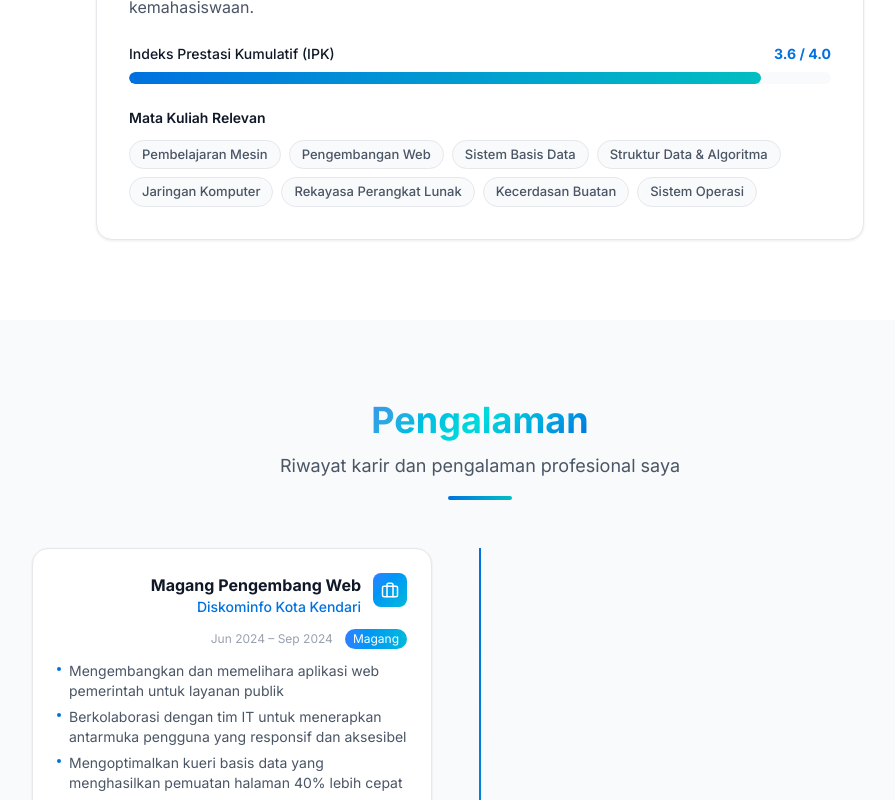
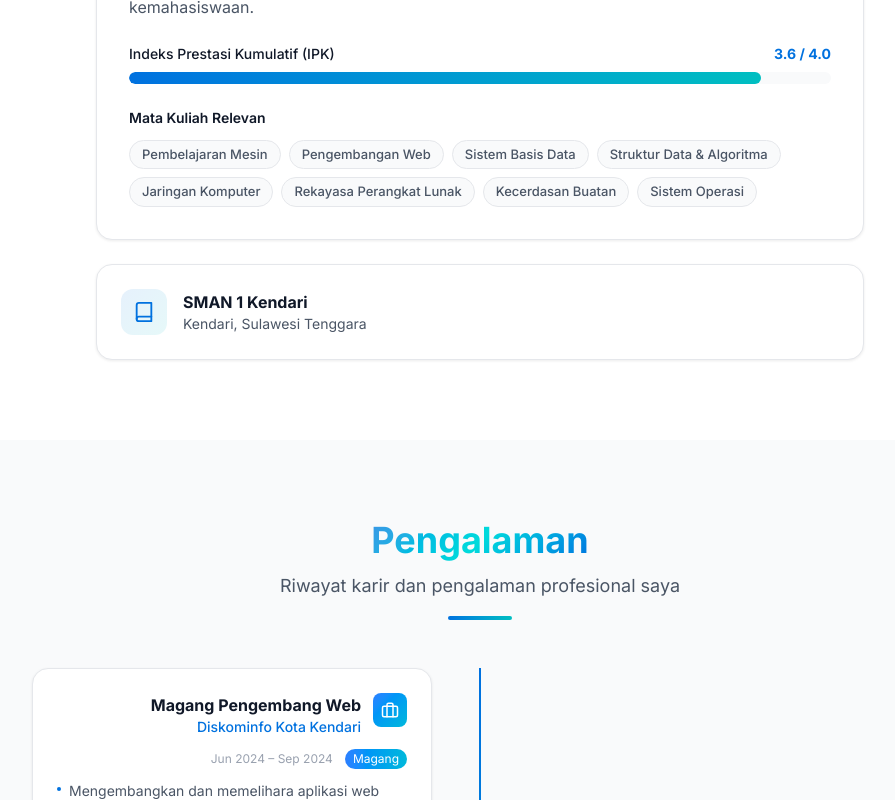
Before and after one commit to JeremyRevaldoLP/Jeremy-Semantic-Portfolio, a React (Vite) app: page / in a window 1280 px wide. Shown: the part 2000-2800 px from the top of the page, without its empty margins (160-1055 px from the left). Built offline with nearby package versions, Linux system fonts and the light colour scheme.

Commit message:
-Menyesuaikan Tab Pendidikan, Pengalaman, Proyek, dan Organisasi.
-Memperbaiki Grafik Pengetahuan dan RDF Triplets

-Memperbaiki occupationLocation tidak menerima tipe Place melainkan hanya menerima AdministrativeArea atau turunannya

```diff
--- a/src/components/layout/Navbar.tsx
+++ b/src/components/layout/Navbar.tsx
@@ -48,9 +48,8 @@ export default function Navbar({ theme, toggleTheme }: NavbarProps) {
         initial={{ y: -100 }}
         animate={{ y: 0 }}
         transition={{ duration: 0.5, ease: 'easeOut' }}
-        className={`fixed top-0.5 left-0 right-0 z-50 transition-all duration-300 ${
-          scrolled ? 'glass shadow-lg' : 'bg-transparent'
-        }`}
+        className={`fixed top-0.5 left-0 right-0 z-50 transition-all duration-300 ${scrolled ? 'glass shadow-lg' : 'bg-transparent'
+          }`}
       >
         <nav className="max-w-7xl mx-auto px-4 sm:px-6 lg:px-8">
           <div className="flex items-center justify-between h-16">
@@ -65,7 +64,7 @@ export default function Navbar({ theme, toggleTheme }: NavbarProps) {
                 JR
               </div>
               <span className="font-semibold text-[var(--text-primary)] hidden sm:block">
-                Jeremy<span className="text-brand-500">.</span>dev
+                Jeremy<span className="text-brand-500">.</span>LP
               </span>
             </motion.button>
 
@@ -75,11 +74,10 @@ export default function Navbar({ theme, toggleTheme }: NavbarProps) {
                 <button
                   key={item.id}
                   onClick={() => scrollToSection(item.id)}
-                  className={`relative px-3 py-2 rounded-lg text-sm font-medium transition-colors cursor-pointer ${
-                    activeSection === item.id
+                  className={`relative px-3 py-2 rounded-lg text-sm font-medium transition-colors cursor-pointer ${activeSection === item.id
                       ? 'text-brand-500'
                       : 'text-[var(--text-secondary)] hover:text-[var(--text-primary)]'
-                  }`}
+                    }`}
                 >
                   {item.label}
                   {activeSection === item.id && (
@@ -142,11 +140,10 @@ export default function Navbar({ theme, toggleTheme }: NavbarProps) {
                   <button
                     key={item.id}
                     onClick={() => scrollToSection(item.id)}
-                    className={`block w-full text-left px-4 py-2.5 rounded-lg text-sm font-medium transition-colors cursor-pointer ${
-                      activeSection === item.id
+                    className={`block w-full text-left px-4 py-2.5 rounded-lg text-sm font-medium transition-colors cursor-pointer ${activeSection === item.id
                         ? 'text-brand-500 bg-brand-500/10'
                         : 'text-[var(--text-secondary)] hover:text-[var(--text-primary)] hover:bg-[var(--bg-secondary)]'
-                    }`}
+                      }`}
                   >
                     {item.label}
                   </button>
--- a/src/components/sections/Education.tsx
+++ b/src/components/sections/Education.tsx
@@ -1,7 +1,7 @@
 import { motion } from 'framer-motion';
 import { FiMapPin, FiCalendar, FiAward, FiBook } from 'react-icons/fi';
 import SectionHeading from '../ui/SectionHeading';
-import { education } from '../../data/profile';
+import { education, highSchool } from '../../data/profile';
 
 export default function Education() {
   return (
@@ -97,6 +97,25 @@ export default function Education() {
             </div>
           </div>
         </motion.div>
+
+        {/* SMA Card */}
+        <motion.div
+          initial={{ opacity: 0, y: 30 }}
+          whileInView={{ opacity: 1, y: 0 }}
+          viewport={{ once: true, margin: '-50px' }}
+          transition={{ duration: 0.6, delay: 0.2 }}
+          className="max-w-3xl mx-auto mt-6"
+        >
+          <div className="card flex items-center gap-4">
+            <div className="p-3 rounded-xl bg-gradient-to-br from-brand-500/10 to-accent-500/10 text-brand-500 shrink-0">
+              <FiBook size={22} />
+            </div>
+            <div>
+              <h3 className="font-bold text-[var(--text-primary)]">{highSchool.institution}</h3>
+              <p className="text-sm text-[var(--text-secondary)]">{highSchool.location}</p>
+            </div>
+          </div>
+        </motion.div>
       </div>
     </section>
   );
--- a/src/components/sections/SemanticDemo.tsx
+++ b/src/components/sections/SemanticDemo.tsx
@@ -19,7 +19,6 @@ const graphNodes = [
   { id: 'diskominfo', label: 'Diskominfo', x: 85, y: 80, type: 'Organisasi', color: '#f59e0b' },
   { id: 'router', label: 'Smart Router', x: 15, y: 80, type: 'Proyek', color: '#ef4444' },
   { id: 'react', label: 'React', x: 10, y: 50, type: 'Keahlian', color: '#10b981' },
-  { id: 'gdsc', label: 'GDSC UHO', x: 90, y: 50, type: 'Organisasi', color: '#f59e0b' },
 ];
 
 const graphEdges = [
@@ -28,7 +27,6 @@ const graphEdges = [
   { from: 'jeremy', to: 'diskominfo', label: 'workedAt' },
   { from: 'jeremy', to: 'router', label: 'created' },
   { from: 'jeremy', to: 'react', label: 'hasSkill' },
-  { from: 'jeremy', to: 'gdsc', label: 'memberOf' },
 ];
 
 export default function SemanticDemo() {
@@ -54,11 +52,10 @@ export default function SemanticDemo() {
               <button
                 key={tab.key}
                 onClick={() => setActiveTab(tab.key as 'concepts' | 'graph' | 'triples')}
-                className={`px-4 sm:px-6 py-2 rounded-lg text-sm font-medium transition-all cursor-pointer ${
-                  activeTab === tab.key
+                className={`px-4 sm:px-6 py-2 rounded-lg text-sm font-medium transition-all cursor-pointer ${activeTab === tab.key
                     ? 'bg-gradient-to-r from-brand-500 to-accent-500 text-white shadow-md'
                     : 'text-[var(--text-secondary)] hover:text-[var(--text-primary)]'
-                }`}
+                  }`}
               >
                 {tab.label}
               </button>
@@ -261,11 +258,10 @@ export default function SemanticDemo() {
                         viewport={{ once: true }}
                         transition={{ duration: 0.3, delay: index * 0.03 }}
                         onClick={() => setSelectedTriple(selectedTriple === index ? null : index)}
-                        className={`border-b border-[var(--border-color)] cursor-pointer transition-colors ${
-                          selectedTriple === index
+                        className={`border-b border-[var(--border-color)] cursor-pointer transition-colors ${selectedTriple === index
                             ? 'bg-brand-500/5'
                             : 'hover:bg-[var(--bg-secondary)]'
-                        }`}
+                          }`}
                       >
                         <td className="p-3">
                           <div className="flex items-center gap-2">
--- a/src/data/profile.ts
+++ b/src/data/profile.ts
@@ -52,6 +52,11 @@ export const education: Education = {
   ],
   description:
     'Sedang menempuh pendidikan Sarjana Ilmu Komputer dengan fokus pada pengembangan perangkat lukan dan sistem cerdas. Aktif terlibat dalam proyek teknologi dan organisasi kemahasiswaan.',
+};
+
+export const highSchool = {
+  institution: 'SMAN 1 Kendari',
+  location: 'Kendari, Sulawesi Tenggara',
 };
 
 // ===== Experience =====
--- a/src/data/semantic.ts
+++ b/src/data/semantic.ts
@@ -85,13 +85,6 @@ export const rdfTriples: RDFTriple[] = [
     object: 'Face Recognition Attendance System',
     subjectType: 'Person',
     objectType: 'SoftwareSourceCode',
-  },
-  {
-    subject: 'Jeremy Revaldo Latuperisa',
-    predicate: 'schema:memberOf',
-    object: 'GDSC UHO',
-    subjectType: 'Person',
-    objectType: 'Organization',
   },
   {
     subject: 'Jeremy Revaldo Latuperisa',
--- a/src/lib/jsonld.ts
+++ b/src/lib/jsonld.ts
@@ -22,8 +22,8 @@ export function generateJsonLd(): object {
     '@type': 'Occupation',
     name: exp.position,
     occupationLocation: {
-      '@type': 'Place',
-      name: personalInfo.location,
+      '@type': 'City',
+      name: 'Kendari',
     },
     description: exp.responsibilities.join('. '),
     skills: exp.technologies.join(', '),
@@ -251,16 +251,16 @@ export function getJsonLdSnippets(): { label: string; code: string }[] {
       ),
     },
     {
-      label: 'Event',
+      label: 'Organization',
       code: JSON.stringify(
         {
           '@context': 'https://schema.org',
-          '@type': 'Event',
-          name: 'Campus Hackathon 2024',
-          eventAttendanceMode: 'https://schema.org/OfflineEventAttendanceMode',
-          organizer: {
-            '@type': 'CollegeOrUniversity',
-            name: education.institution,
+          '@type': 'Organization',
+          name: 'Himpunan Mahasiswa Informatika (HIMINFO)',
+          member: {
+            '@type': 'Person',
+            name: 'Jeremy Revaldo Latuperisa',
+            roleName: 'Anggota Aktif & Pengembang Web',
           },
         },
         null,
```
